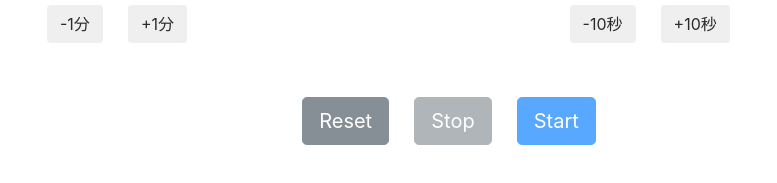
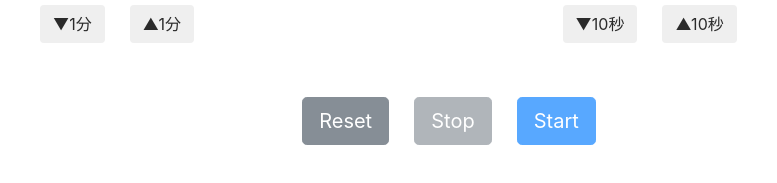
Before and after one commit to S-zebra/countdown_timer, a plain HTML site: page index.html in a window 1280 px wide. Shown: the part 431-614 px from the top of the page, 191-968 px from the left. Drawn offline with nearby package versions, Linux system fonts and the light colour scheme.

Commit message:
ボタンを三角に変更

```diff
--- a/index.html
+++ b/index.html
@@ -20,15 +20,15 @@
   <div class="centered">
     <div class="timelabel-containers">
       <div id="minutesLabel" class="timelabel js-timelabel">0</div>
-      <button type="button" id="minus1MinButton" data-time-dir="minus" data-time-value="60" class="btn js-settime js-buttons-minus">-1分</button>
-      <button type="button" id="minus3MinButton" data-time-dir="plus" data-time-value="60"class="btn js-settime js-buttons-plus">+1分</button>
+      <button type="button" id="minus1MinButton" data-time-dir="minus" data-time-value="60" class="btn js-settime js-buttons-minus">&#9660;1分</button>
+      <button type="button" id="minus3MinButton" data-time-dir="plus" data-time-value="60"class="btn js-settime js-buttons-plus">&#9650;1分</button>
     </div>
     <div id="collonLabel" class="timelabel-containers timelabel collon js-timeindicator">:</div>
     <div class="timelabel-containers">
       <div id="secondsLabel" class="timelabel js-timelabel">00</div>
       <div>
-        <button type="button" id="minus10SecButton" data-time-dir="minus" data-time-value="10" class="btn js-settime js-buttons-minus">-10秒</button>
-        <button type="button" id="plus10SecButton" data-time-dir="plus" data-time-value="10" class="btn js-settime js-buttons-plus">+10秒</button>
+        <button type="button" id="minus10SecButton" data-time-dir="minus" data-time-value="10" class="btn js-settime js-buttons-minus">&#9660;10秒</button>
+        <button type="button" id="plus10SecButton" data-time-dir="plus" data-time-value="10" class="btn js-settime js-buttons-plus">&#9650;10秒</button>
       </div>
     </div>
     <!--<span id="secInd"  class="tInd"></span>-->
```
